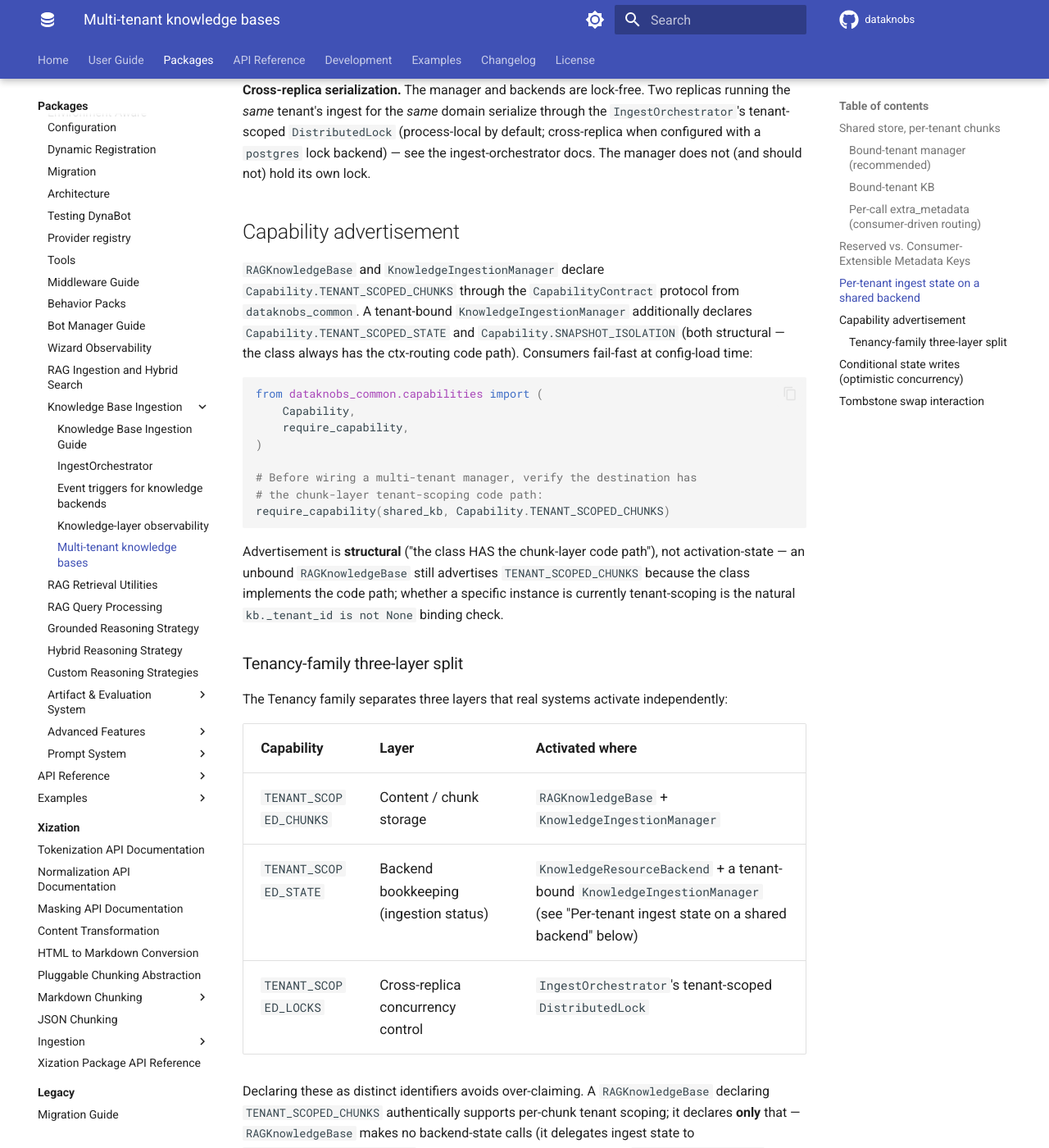
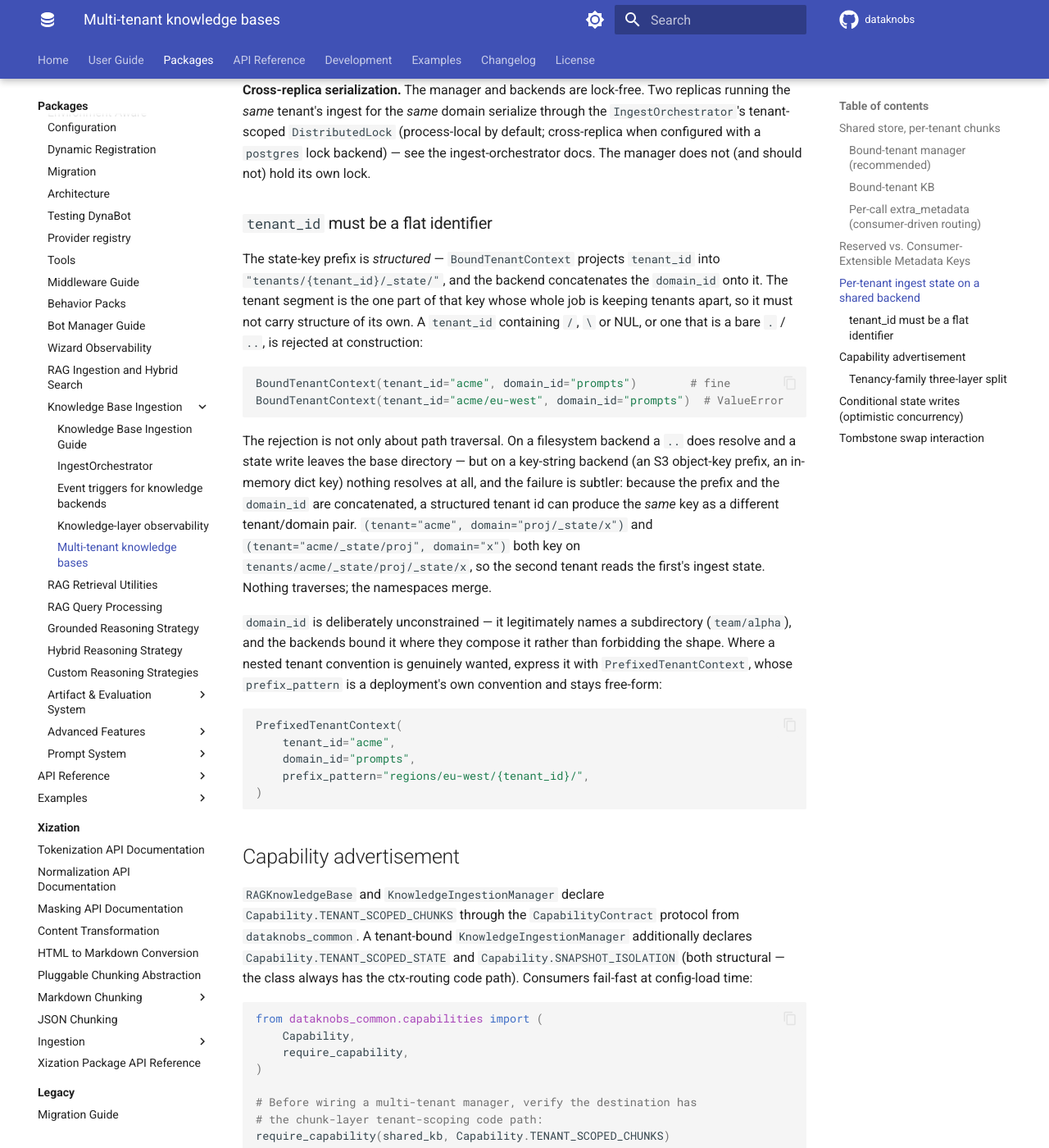
Before and after one commit to KBS-Labs/dataknobs, an MkDocs documentation site: the page built from docs/packages/bots/knowledge/multi-tenant.md, in a window 1280 px wide and 1400 px high, scrolled down 4956 px. Shown: the whole window at 82% size. Built offline with MkDocs 1.6.1 and Material for MkDocs 9.7.7, drawn with Linux system fonts in a browser that asks for light colours; comment, search, counter and statistics services are not loaded.

Commit message:
fix(common): reject path separators in tenant identifiers
The tenant contexts accepted any non-empty string as a tenant_id and
interpolated it into state_key_prefix() as "tenants/{tenant_id}/_state/".
That is a structured key namespace, and a separator inside the one segment
whose job is isolation broke each kind of backend differently.

On a filesystem backend the OS resolves "..", so a tenant's state write
leaves the backend's base directory. On a key-string backend -- an S3
object-key prefix, an in-memory dict key -- nothing resolves, but the prefix
is concatenated with domain_id, so (tenant="acme", domain="proj/_state/x")
and (tenant="acme/_state/proj", domain="x") produce the same state key and
the second tenant reads the first's ingest state. That second failure
involves no traversal at all, which is why bounding the composition at the
filesystem backend could not have caught it.

Validate at construction instead, so every backend inherits the check:
BoundTenantContext, PrefixedTenantContext and SharedCorpusTenantContext now
reject a tenant_id that is empty, is a bare "." or "..", or contains "/",
"\" or NUL. domain_id stays unchecked -- it legitimately names a
subdirectory, and the isolation guarantee does not rest on it.

Breaking for a deployment whose tenant_id contains a separator:
construction now raises where it previously succeeded. Such a deployment
has two tenants able to share a state namespace, so failing closed is the
intent. A nested convention belongs in PrefixedTenantContext's
prefix_pattern, which stays free-form.

Co-Authored-By: Claude Opus 5 (1M context) <noreply@anthropic.com>

````diff
--- a/docs/packages/bots/knowledge/multi-tenant.md
+++ b/docs/packages/bots/knowledge/multi-tenant.md
@@ -237,6 +237,44 @@ lock-free. Two replicas running the *same* tenant's ingest for the
 configured with a `postgres` lock backend) — see the ingest-orchestrator
 docs. The manager does not (and should not) hold its own lock.
 
+### `tenant_id` must be a flat identifier
+
+The state-key prefix is *structured* — `BoundTenantContext` projects
+`tenant_id` into `"tenants/{tenant_id}/_state/"`, and the backend
+concatenates the `domain_id` onto it. The tenant segment is the one part
+of that key whose whole job is keeping tenants apart, so it must not
+carry structure of its own. A `tenant_id` containing `/`, `\` or NUL, or
+one that is a bare `.` / `..`, is rejected at construction:
+
+```python
+BoundTenantContext(tenant_id="acme", domain_id="prompts")        # fine
+BoundTenantContext(tenant_id="acme/eu-west", domain_id="prompts")  # ValueError
+```
+
+The rejection is not only about path traversal. On a filesystem backend a
+`..` does resolve and a state write leaves the base directory — but on a
+key-string backend (an S3 object-key prefix, an in-memory dict key)
+nothing resolves at all, and the failure is subtler: because the prefix
+and the `domain_id` are concatenated, a structured tenant id can produce
+the *same* key as a different tenant/domain pair. `(tenant="acme",
+domain="proj/_state/x")` and `(tenant="acme/_state/proj", domain="x")`
+both key on `tenants/acme/_state/proj/_state/x`, so the second tenant
+reads the first's ingest state. Nothing traverses; the namespaces merge.
+
+`domain_id` is deliberately unconstrained — it legitimately names a
+subdirectory (`team/alpha`), and the backends bound it where they compose
+it rather than forbidding the shape. Where a nested tenant convention is
+genuinely wanted, express it with `PrefixedTenantContext`, whose
+`prefix_pattern` is a deployment's own convention and stays free-form:
+
+```python
+PrefixedTenantContext(
+    tenant_id="acme",
+    domain_id="prompts",
+    prefix_pattern="regions/eu-west/{tenant_id}/",
+)
+```
+
 ## Capability advertisement
 
 `RAGKnowledgeBase` and `KnowledgeIngestionManager` declare
````
Also changed, not shown: packages/bots/docs/knowledge/multi-tenant.md (+38 -0 lines), packages/common/CHANGELOG.md (+30 -0 lines), 2 other files.
